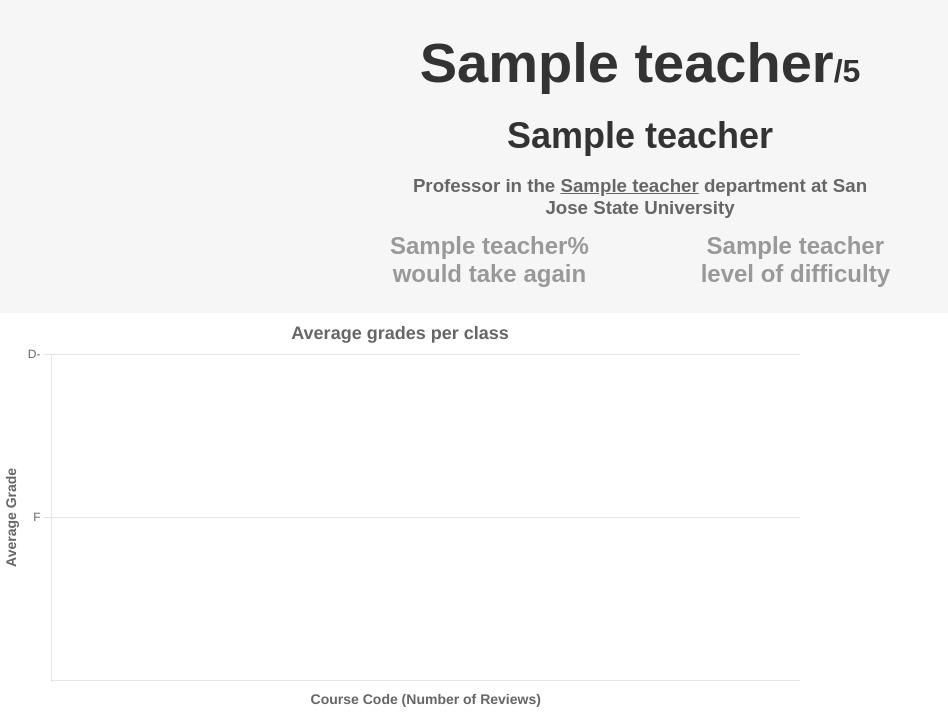
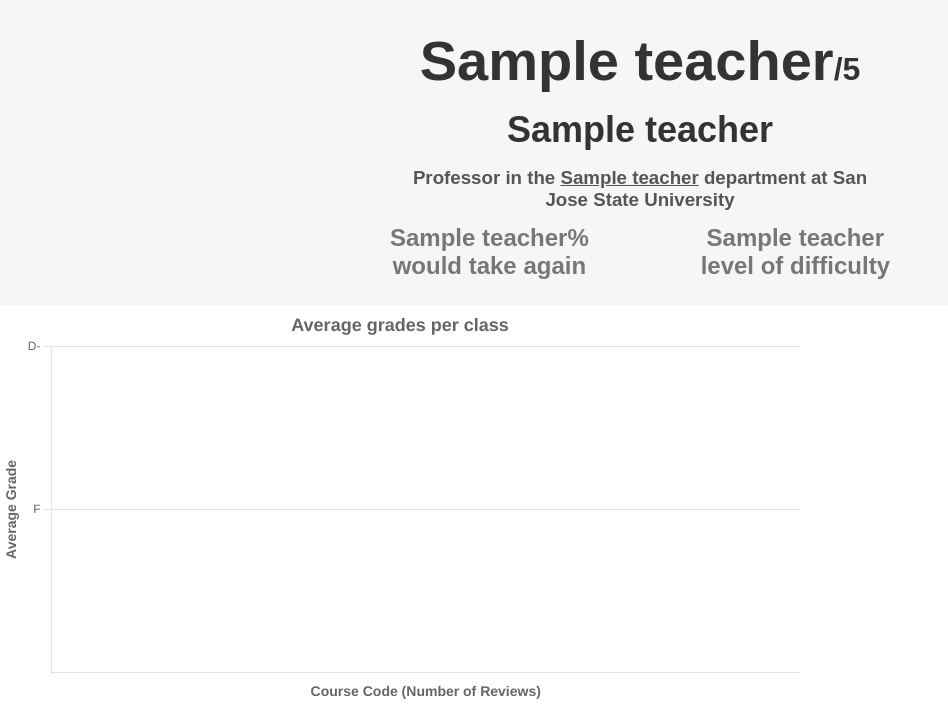
Before and after one commit to LucasStevenson/SJSU-RMP-Class-Search, a Flask app: template templates/teacher.html in a window 1280 px wide. Shown: the top 712 px of the page, without its empty margins (0-948 px from the left). Run offline with Flask 3, Linux system fonts and the light colour scheme; the template is opened without the code that fills it: most values are stand-ins (such as "Sample title", 1, 10 or a date in 2020).

Commit message:
minor css changes

```diff
--- a/static/css/styles.css
+++ b/static/css/styles.css
@@ -9,6 +9,7 @@ h1 {
 }
 
 .title {
+    padding: 5px;
     margin-top: 15px;
 }
 
--- a/static/css/teacherPage.css
+++ b/static/css/teacherPage.css
@@ -23,7 +23,7 @@ body {
 
 h1 {
     color: #333;
-    margin: 10px 0;
+    margin: 8px 0;
 }
 
 #teacher_name {
@@ -41,12 +41,12 @@ h1 span + span {
 }
 
 h3 {
-    color: #666;
+    color: #555;
     margin: 8px 0;
 }
 
 h4 {
-    color: #999;
+    color: #777;
     margin: 5px 0; /* Adjust margin for better separation */
     font-size: 1.5em; /* Increase font size for emphasis */
 }
@@ -61,4 +61,5 @@ h4 {
 
 .important-info h4 span {
     display: block; /* Make each span a block element to appear on a new line */
+    font-weight: bold;
 }
```
